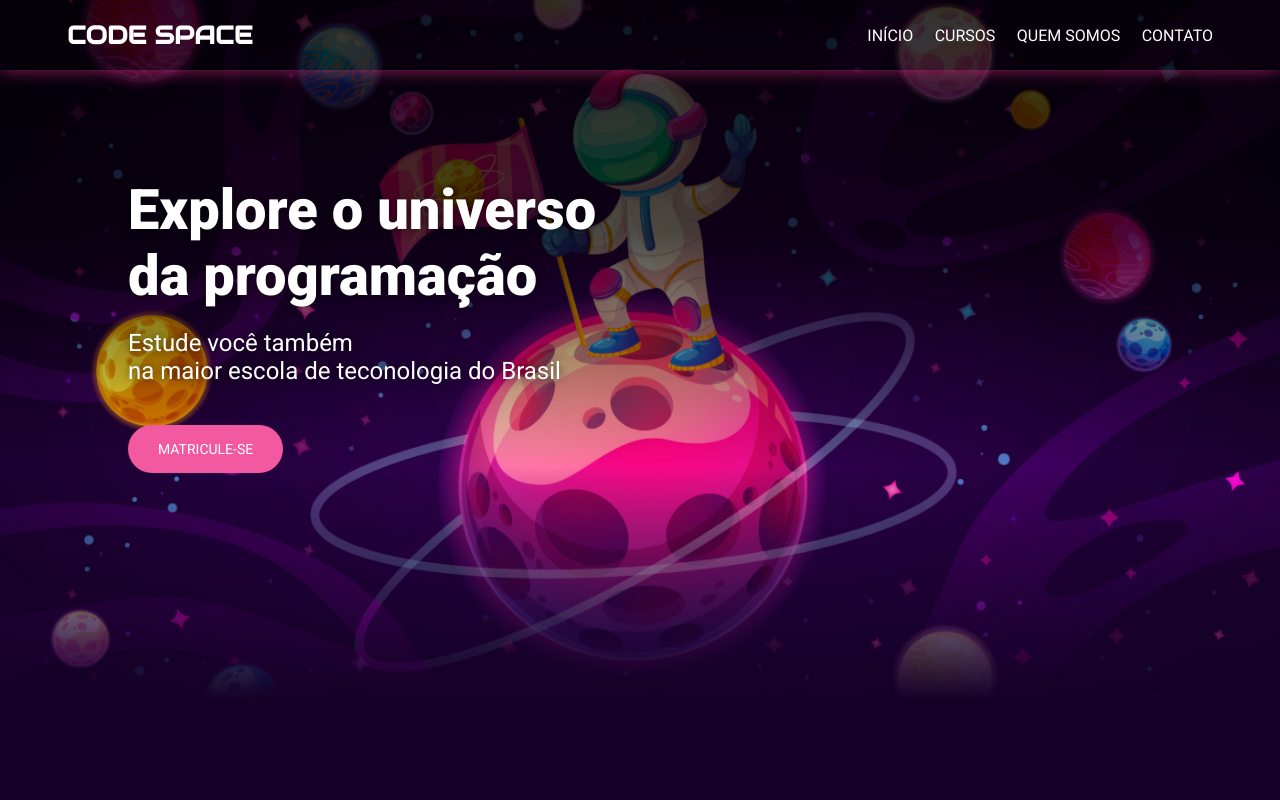
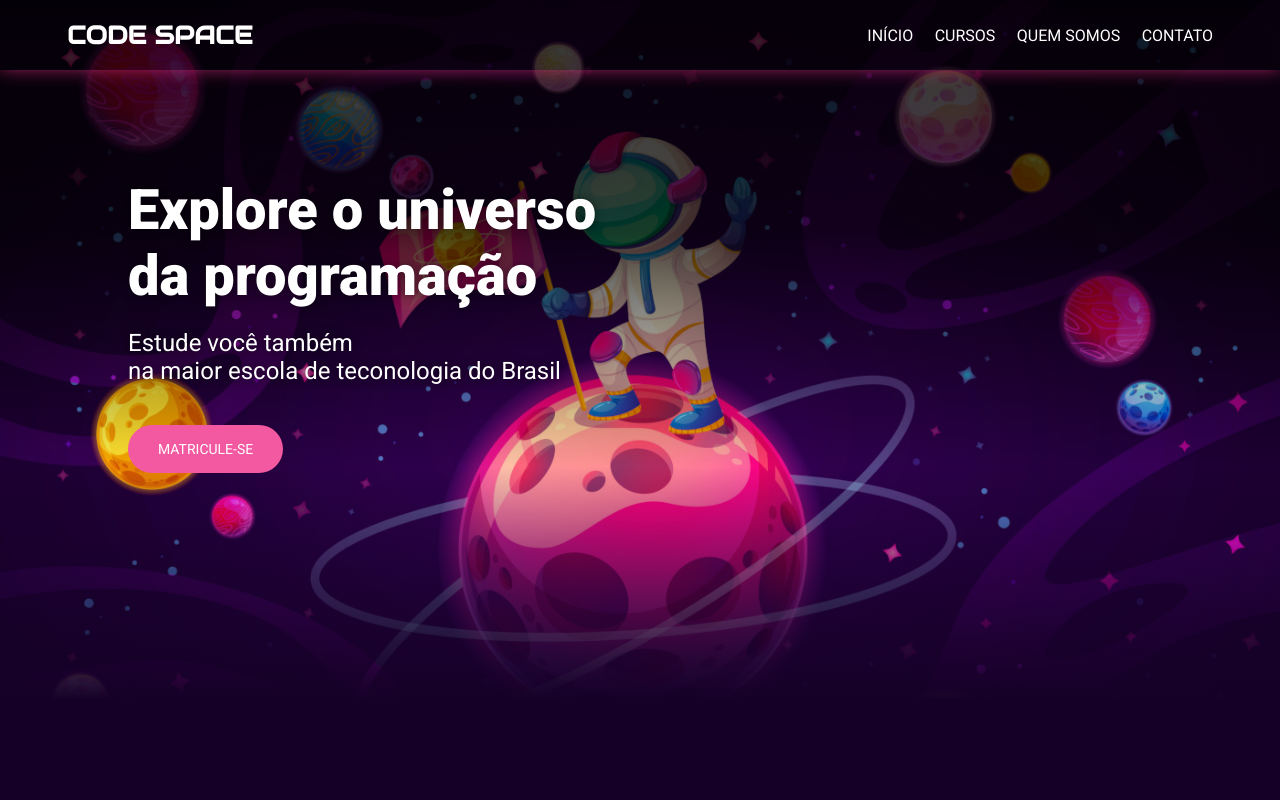
Before and after one commit to edelsonbs/BeAcademy_FromZeroToHero_ProjetoFinal, a plain HTML site: page 02-landing-page/index.html in a window 1280 px wide. Shown: the top 800 px of the page. Drawn offline with nearby package versions, Linux system fonts and the light colour scheme.

Commit message:
Update background position

```diff
--- a/02-landing-page/css/style.css
+++ b/02-landing-page/css/style.css
@@ -53,7 +53,7 @@ a {
 
 /* Section Home */
 .home {
-    background: linear-gradient(rgba(0, 0, 0, 0.8), rgba(0, 0, 0, 0.7), transparent, var(--purple-500)), url("../assets/universe.jpg") no-repeat center center;
+    background: linear-gradient(rgba(0, 0, 0, 0.8), rgba(0, 0, 0, 0.7), transparent, var(--purple-500)), url("../assets/universe.jpg") no-repeat top center;
     background-size: cover;
     width: 100%;
     height: 70rem;
```
